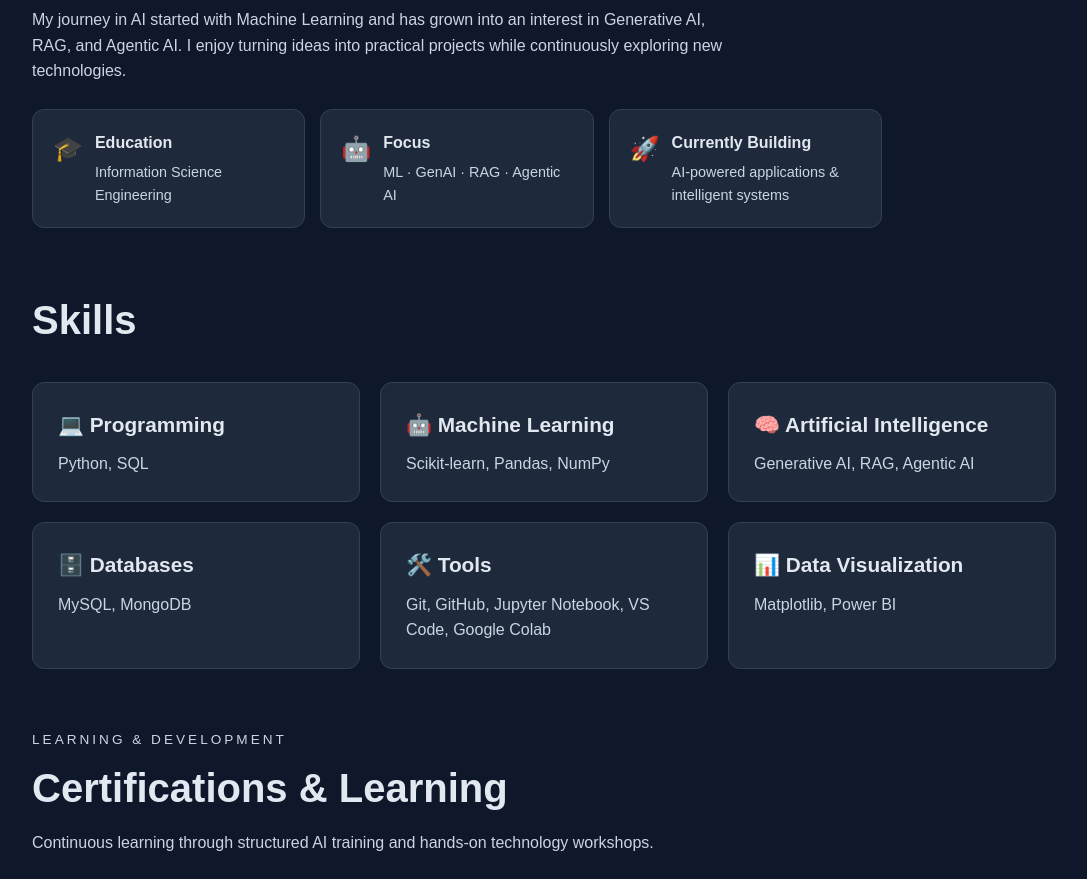
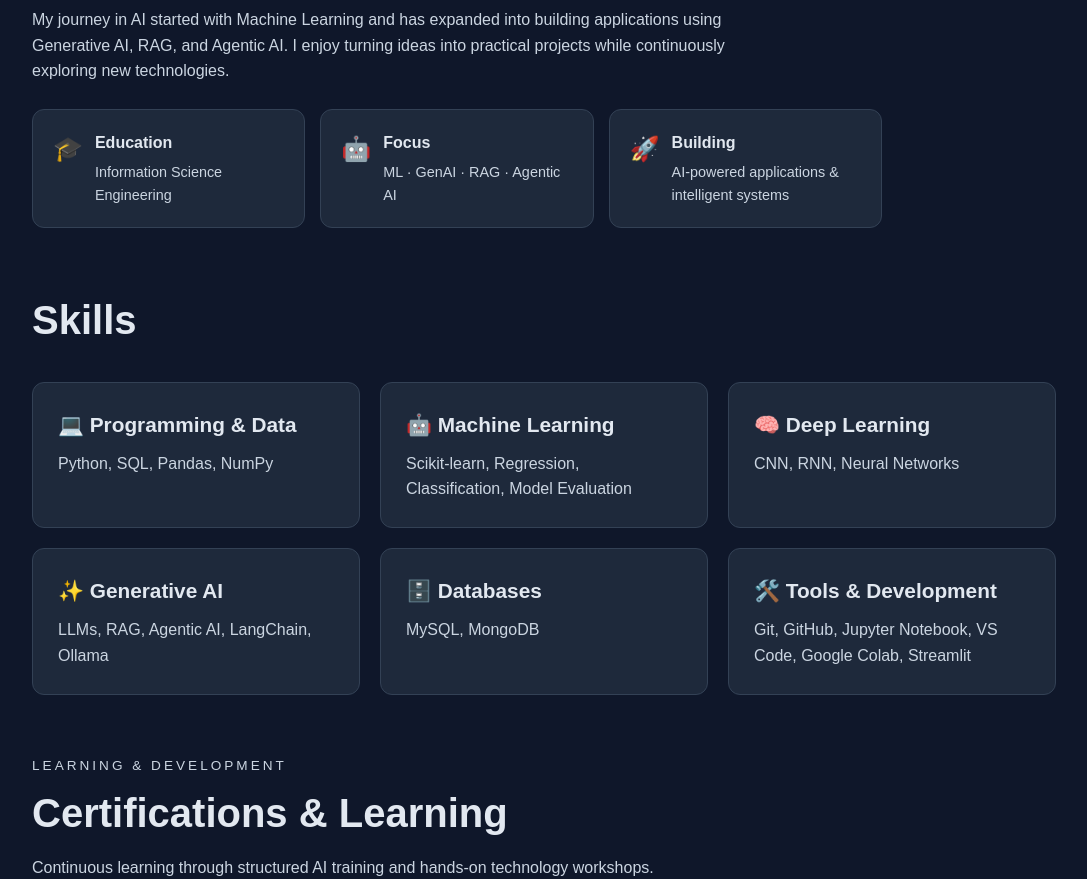
Before and after one commit to Sahanarao30/sahana-portfolio, a React (Vite) app: page / in a window 1280 px wide. Shown: the part 720-1599 px from the top of the page, without its empty margins (96-1183 px from the left). Built offline with nearby package versions, Linux system fonts and the light colour scheme.

Commit message:
Improve About and Skills sections

```diff
--- a/src/App.jsx
+++ b/src/App.jsx
@@ -50,10 +50,10 @@ function App() {
       </p>
 
       <p>
-        My journey in AI started with Machine Learning and has grown
-        into an interest in Generative AI, RAG, and Agentic AI.
-        I enjoy turning ideas into practical projects while continuously
-        exploring new technologies.
+      My journey in AI started with Machine Learning and has expanded
+      into building applications using Generative AI, RAG, and Agentic AI.
+      I enjoy turning ideas into practical projects while continuously
+      exploring new technologies.
       </p>
 
       <div className="about-highlights">
@@ -77,7 +77,7 @@ function App() {
         <div className="highlight-card">
           <span>🚀</span>
           <div>
-            <h3>Currently Building</h3>
+            <h3>Building</h3>
             <p>AI-powered applications & intelligent systems</p>
           </div>
         </div>
@@ -94,18 +94,23 @@ function App() {
   <div className="skills-container">
 
     <div className="skill-card">
-      <h3>💻 Programming</h3>
-      <p>Python, SQL</p>
+      <h3>💻 Programming & Data</h3>
+      <p>Python, SQL, Pandas, NumPy</p>
     </div>
 
     <div className="skill-card">
       <h3>🤖 Machine Learning</h3>
-      <p>Scikit-learn, Pandas, NumPy</p>
+      <p>Scikit-learn, Regression, Classification, Model Evaluation</p>
     </div>
 
     <div className="skill-card">
-      <h3>🧠 Artificial Intelligence</h3>
-      <p>Generative AI, RAG, Agentic AI</p>
+      <h3>🧠 Deep Learning</h3>
+      <p>CNN, RNN, Neural Networks</p>
+    </div>
+
+    <div className="skill-card">
+      <h3>✨ Generative AI</h3>
+      <p>LLMs, RAG, Agentic AI, LangChain, Ollama</p>
     </div>
 
     <div className="skill-card">
@@ -114,13 +119,8 @@ function App() {
     </div>
 
     <div className="skill-card">
-      <h3>🛠️ Tools</h3>
-      <p>Git, GitHub, Jupyter Notebook, VS Code, Google Colab</p>
-    </div>
-
-    <div className="skill-card">
-      <h3>📊 Data Visualization</h3>
-      <p>Matplotlib, Power BI</p>
+      <h3>🛠️ Tools & Development</h3>
+      <p>Git, GitHub, Jupyter Notebook, VS Code, Google Colab, Streamlit</p>
     </div>
 
   </div>
```
